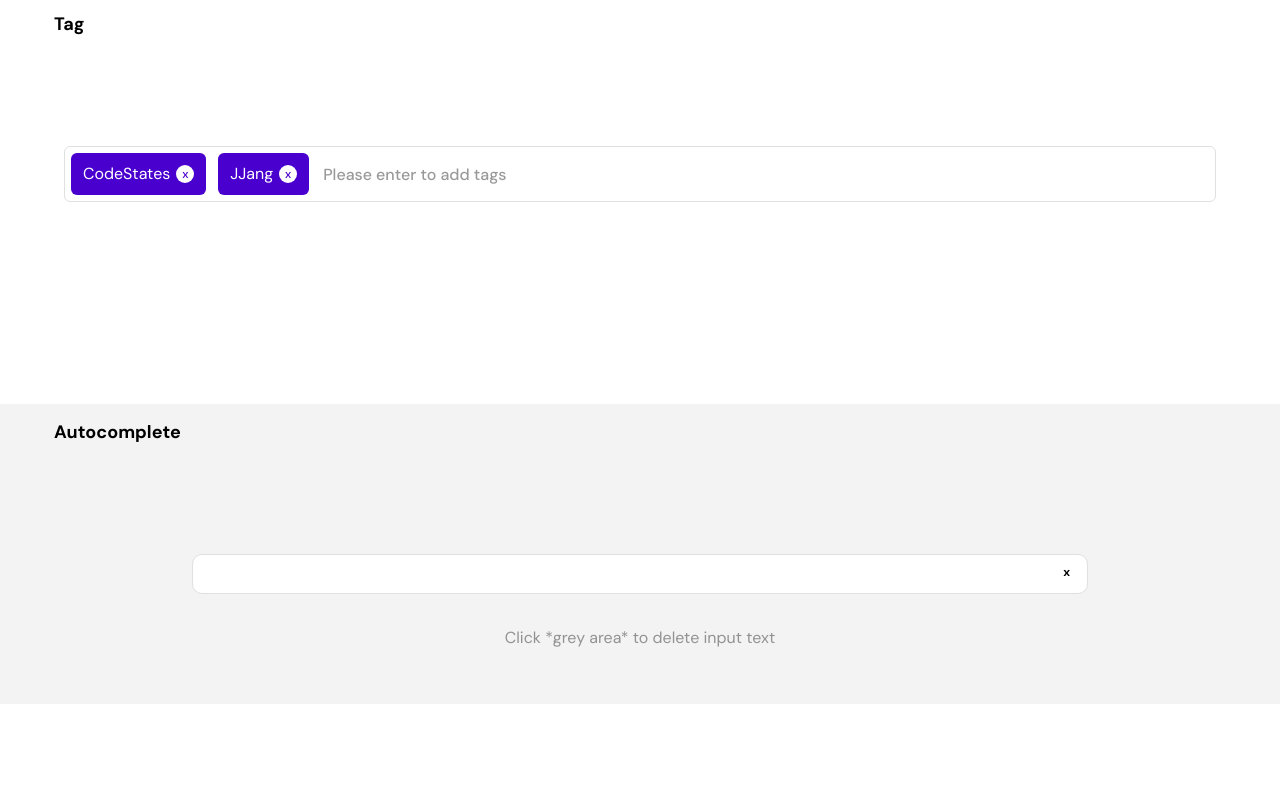
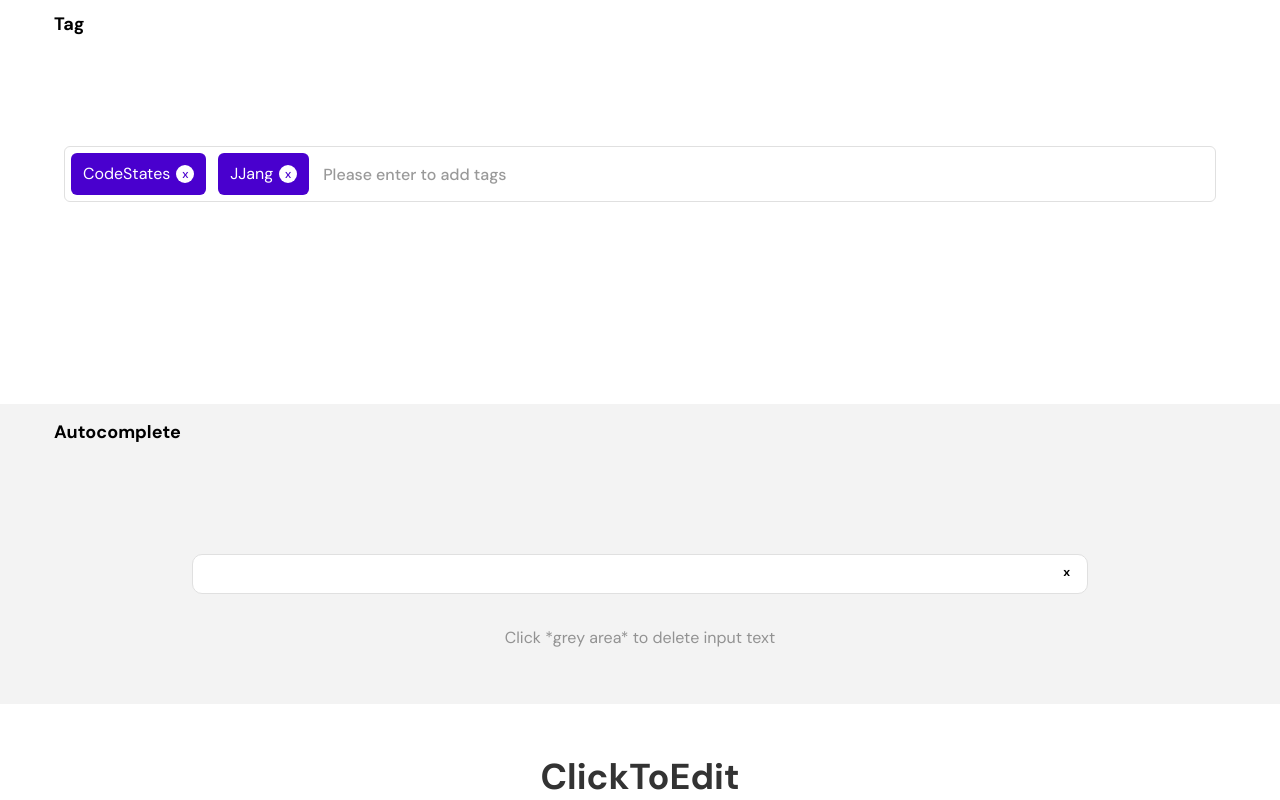
Before and after one commit to joyjs/wanted_pre_onboarding, a React (Create React App) app: page / in a window 1280 px wide. Shown: the part 1663-2463 px from the top of the page. Before the commit the page ends 2419 px from the top, so only its background shows below. Built offline with nearby package versions, Linux system fonts and the light colour scheme.

Commit message:
✨ Created ClickToEdit component snippet and imported to App.js

```diff
--- a/src/App.js
+++ b/src/App.js
@@ -5,6 +5,7 @@ import Tab from './component/Tab'
 import Toggle from './component/Toggle'
 import Tag from './component/Tag'
 import Autocomplete from './component/Autocomplete'
+import ClickToEdit from './component/ClickToEdit'
 
 function App() {
   const selected = (tags) => console.log(tags)
@@ -42,6 +43,9 @@ function App() {
           'Redux',
         ]}
       />
+
+      {/* ClickToEdit */}
+      <ClickToEdit />
     </div>
   )
 }
--- /dev/null
+++ b/src/component/ClickToEdit.js
@@ -0,0 +1,11 @@
+import React from 'react'
+
+function ClickToEdit() {
+  return (
+    <section className="ClickToEdit">
+      <h1 className="title">ClickToEdit</h1>
+    </section>
+  )
+}
+
+export default ClickToEdit
```
